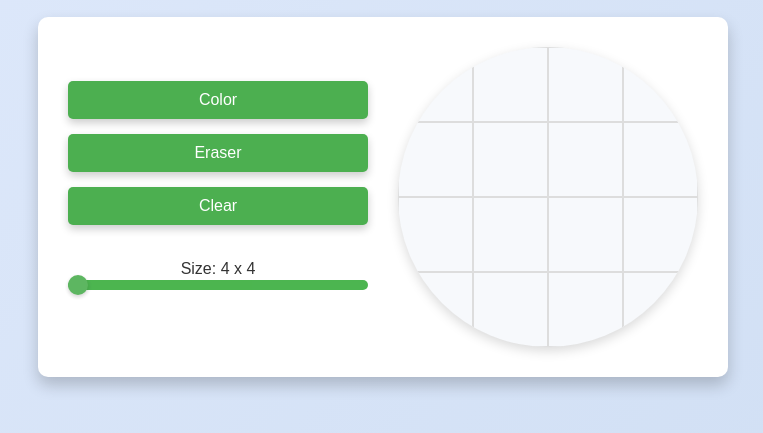
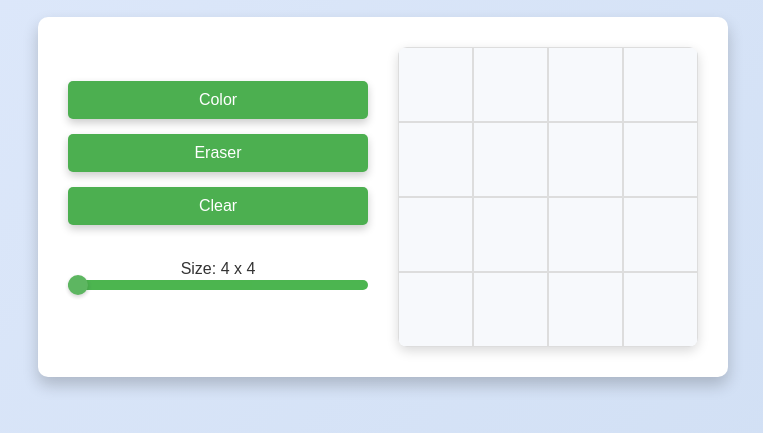
Before and after one commit to Nearezz/Etch-a-Sketch, a website: page src/index.html in a window 1280 px wide. Shown: the part 249-682 px from the top of the page, without its empty margins (257-1020 px from the left). Drawn offline with Linux system fonts and the light colour scheme.

Commit message:
Changed the border raidius

```diff
--- a/src/style.css
+++ b/src/style.css
@@ -60,7 +60,7 @@ h1 {
     margin: 0;
     width: 300px;
     height: 300px;
-    border-radius: 50%;
+    border-radius: 3%;
     overflow: hidden;
     box-shadow: 0px 4px 12px rgba(0, 0, 0, 0.15);
     background: #f7f9fc;
```
